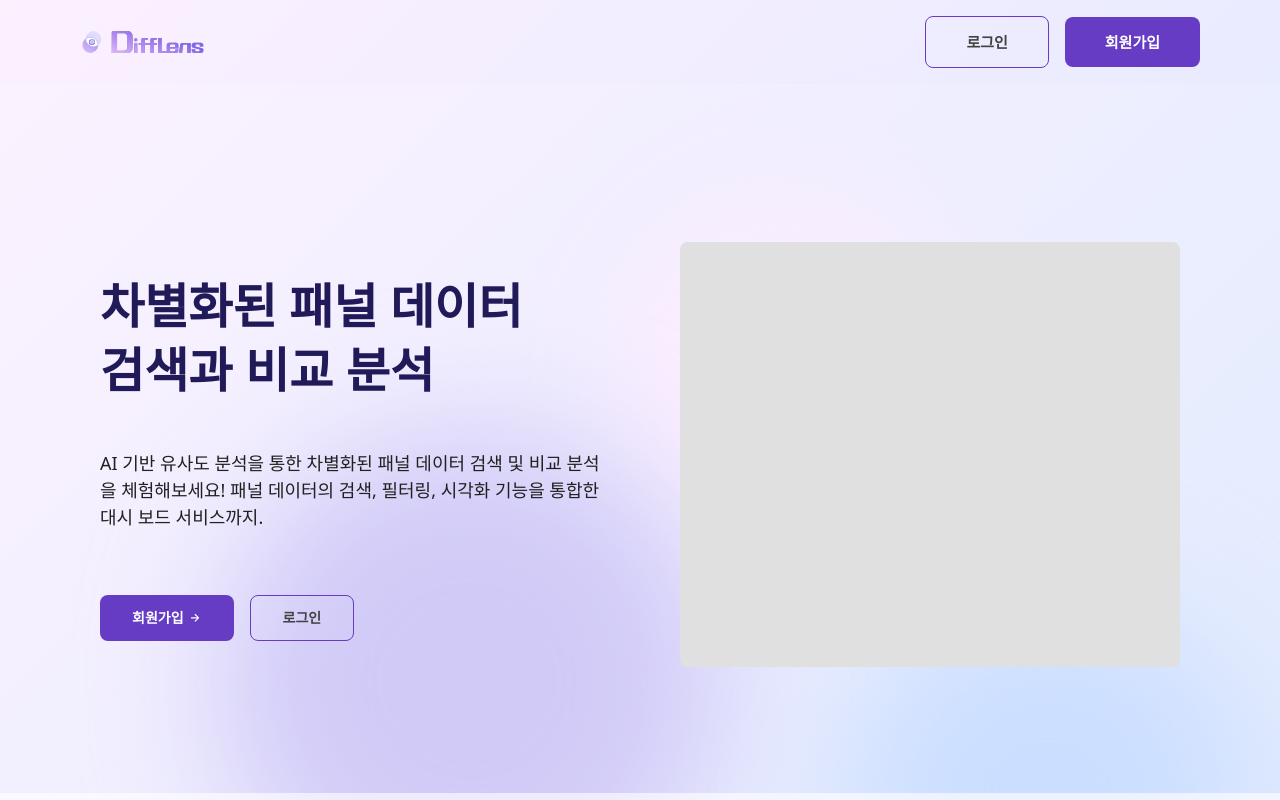
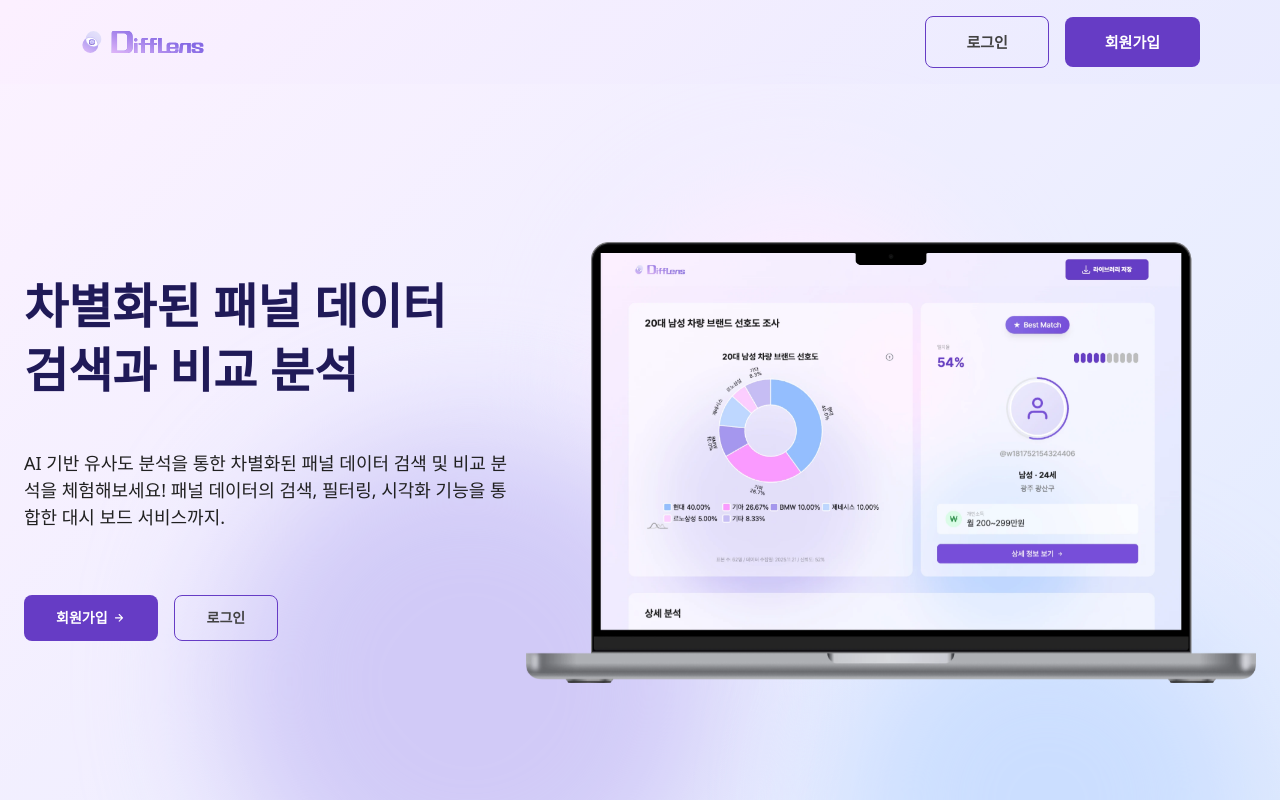
Before and after one commit to SW-DiffLens/fe, a React (Vite) app: page / in a window 1280 px wide. Shown: the top 800 px of the page. Built offline with nearby package versions, Linux system fonts and the light colour scheme; a web font is replaced by a local one.

Commit message:
[Feat/#55] 랜딩 페이지 이미지 및 애니메이션 추가 (#56)
* feat: 목업 이미지 추가

* feat: 랜딩 페이지에 이미지 추가

* style: 코드 포맷

* refact: button 컴포넌트 프로퍼티 추가

* feat: 랜딩 애니메이션 추가

```diff
--- a/src/components/button.tsx
+++ b/src/components/button.tsx
@@ -14,6 +14,8 @@ interface ButtonProps {
   bgColor?: string;
   textColor?: string;
   borderColor?: string;
+  className?: string;
+  style?: React.CSSProperties;
 }
 
 const sizeClasses = {
@@ -33,6 +35,8 @@ export default function Button({
   bgColor = "primary-700",
   textColor = "white",
   borderColor = "primary-700",
+  className = "",
+  style,
 }: ButtonProps) {
   const baseClasses = "rounded-lg disabled:cursor-not-allowed cursor-pointer";
   const sizeClass = sizeClasses[size];
@@ -45,10 +49,11 @@ export default function Button({
   const fullWidthClass = fullWidth ? "w-full" : "";
   return (
     <button
-      className={`${baseClasses} ${sizeClass} ${variantClass} ${fullWidthClass}`}
+      className={`${baseClasses} ${sizeClass} ${variantClass} ${fullWidthClass} ${className}`}
       onClick={onClick}
       disabled={disabled}
       type={type}
+      style={style}
     >
       {children}
     </button>
--- a/src/components/dashboard/individual-responses.tsx
+++ b/src/components/dashboard/individual-responses.tsx
@@ -45,7 +45,11 @@ export default function IndividualResponses({
           전체보기
         </button>
       </div>
-      <ResponseTable data={data} onPanelClick={onPanelClick} isLibrary={isLibrary} />
+      <ResponseTable
+        data={data}
+        onPanelClick={onPanelClick}
+        isLibrary={isLibrary}
+      />
       <Pagenation
         page={page}
         setPage={setPage}
--- a/src/index.css
+++ b/src/index.css
@@ -1,4 +1,5 @@
 @import "tailwindcss";
+@import "./styles/animations.css";
 
 /* Custom Scrollbar */
 .custom-scrollbar::-webkit-scrollbar {
--- a/src/pages/AllResponses.tsx
+++ b/src/pages/AllResponses.tsx
@@ -79,7 +79,11 @@ export default function AllResponses() {
             전체 응답 데이터 ({data?.page_info?.total_count || 0}명)
           </div>
         </div>
-        <ResponseTable data={data} onPanelClick={handlePanelClick} isLibrary={false} />
+        <ResponseTable
+          data={data}
+          onPanelClick={handlePanelClick}
+          isLibrary={false}
+        />
         <Pagenation
           page={page}
           setPage={setPage}
--- a/src/pages/Landing.tsx
+++ b/src/pages/Landing.tsx
@@ -4,6 +4,7 @@ import DocSearchIcon from "@/assets/icons/ic_doc_search";
 import ExportIcon from "@/assets/icons/ic_export";
 import GroupIcon from "@/assets/icons/ic_group";
 import StatusSquareIcon from "@/assets/icons/ic_status_square";
+import mockupImage from "@/assets/images/mockup.webp";
 import LogoText from "@/assets/logos/logo_text";
 import Button from "@/components/button";
 
@@ -12,21 +13,21 @@ export default function Landing() {
   return (
     <div className="flex flex-col">
       <div className="flex items-center justify-center bg-opacity-200 px-6 pt-[158px] pb-[120px]">
-        <div className="grid w-full max-w-[1080px] grid-cols-2 gap-[80px]">
-          <div className="flex flex-col gap-[64px] py-[32px]">
+        <div className="flex w-full max-w-7xl gap-4">
+          <div className="flex flex-4 flex-col gap-[64px] py-[32px]">
             <div className="flex flex-col gap-[48px]">
-              <div className="text-h2 text-primary-950">
+              <div className="animate-fade-in-left text-h2 text-primary-950 opacity-0">
                 차별화된 패널 데이터
                 <br />
                 검색과 비교 분석
               </div>
-              <div className="text-body3 text-gray-900">
+              <div className="animate-fade-in-left text-body3 text-gray-900 opacity-0 delay-200">
                 AI 기반 유사도 분석을 통한 차별화된 패널 데이터 검색 및 비교
                 분석을 체험해보세요! 패널 데이터의 검색, 필터링, 시각화 기능을
                 통합한 대시 보드 서비스까지.
               </div>
             </div>
-            <div className="flex gap-[16px]">
+            <div className="flex animate-fade-in-up gap-[16px] opacity-0 delay-400">
               <Button
                 variant="icon"
                 size="medium"
@@ -44,35 +45,47 @@ export default function Landing() {
               </Button>
             </div>
           </div>
-          <div className="h-[425px] w-full rounded-lg bg-gray-300" />
+          <div className="flex w-full flex-6 animate-fade-in-right items-center justify-center opacity-0 delay-300">
+            <img
+              src={mockupImage}
+              alt="DiffLens Mockup"
+              className="h-auto w-full max-w-md md:max-w-lg lg:max-w-[900px]"
+            />
+          </div>
         </div>
       </div>
       <div className="flex flex-col items-center gap-[64px] bg-opacity-700 px-6 py-[80px]">
-        <div className="flex items-center gap-[8px] text-black text-h2">
+        <div className="flex animate-fade-in items-center gap-[8px] text-black text-h2 opacity-0 delay-500">
           왜
           <LogoText width={177} height={46} />
           일까요?
         </div>
         <div className="flex w-full max-w-[1080px] gap-[16px]">
-          <div className="flex flex-col items-center gap-[16px] px-[16px]">
+          <div className="flex animate-fade-in-up flex-col items-center gap-[16px] px-[16px] opacity-0 delay-600">
             <StatusSquareIcon color="black" width={48} height={48} />
             <div className="text-center text-body3 text-gray-900">
               패널 데이터 검색/비교 분석 통합 대시보드 플랫폼 구축
             </div>
           </div>
-          <div className="flex flex-col items-center gap-[16px] px-[16px]">
+          <div className="flex animate-fade-in-up flex-col items-center gap-[16px] px-[16px] opacity-0 delay-700">
             <GroupIcon color="black" width={48} height={48} />
             <div className="text-center text-body3 text-gray-900">
               AI 기반 유사도 분석을 통한 관련 패널 자동 추천 시스템
             </div>
           </div>
-          <div className="flex flex-col items-center gap-[16px] px-[16px]">
+          <div
+            className="flex animate-fade-in-up flex-col items-center gap-[16px] px-[16px] opacity-0 delay-[0.8s]"
+            style={{ animationDelay: "0.8s" }}
+          >
             <ExportIcon color="black" width={48} height={48} />
             <div className="text-center text-body3 text-gray-900">
               사용자별 맞춤형 데이터 내보내기 및 집단 관리 기능
             </div>
           </div>
-          <div className="flex flex-col items-center gap-[16px] px-[16px]">
+          <div
+            className="flex animate-fade-in-up flex-col items-center gap-[16px] px-[16px] opacity-0 delay-[0.9s]"
+            style={{ animationDelay: "0.9s" }}
+          >
             <DocSearchIcon color="black" width={48} height={48} />
             <div className="text-center text-body3 text-gray-900">
               특정 라이브러리 내 사용자가 놓친 집단 특성 리포트 기능
@@ -83,6 +96,8 @@ export default function Landing() {
           variant="filled"
           size="large"
           onClick={() => navigate("/signup")}
+          className="animate-fade-in-up opacity-0 delay-[1s]"
+          style={{ animationDelay: "1s" }}
         >
           시작하기
         </Button>
--- /dev/null
+++ b/src/styles/animations.css
@@ -0,0 +1,83 @@
+@keyframes fadeInUp {
+  from {
+    opacity: 0;
+    transform: translateY(30px);
+  }
+  to {
+    opacity: 1;
+    transform: translateY(0);
+  }
+}
+
+@keyframes fadeInLeft {
+  from {
+    opacity: 0;
+    transform: translateX(-40px);
+  }
+  to {
+    opacity: 1;
+    transform: translateX(0);
+  }
+}
+
+@keyframes fadeInRight {
+  from {
+    opacity: 0;
+    transform: translateX(40px);
+  }
+  to {
+    opacity: 1;
+    transform: translateX(0);
+  }
+}
+
+@keyframes fadeIn {
+  from {
+    opacity: 0;
+  }
+  to {
+    opacity: 1;
+  }
+}
+
+.animate-fade-in-left {
+  animation: fadeInLeft 0.8s ease-out forwards;
+}
+
+.animate-fade-in-right {
+  animation: fadeInRight 0.8s ease-out forwards;
+}
+
+.animate-fade-in-up {
+  animation: fadeInUp 0.6s ease-out forwards;
+}
+
+.animate-fade-in {
+  animation: fadeIn 0.6s ease-out forwards;
+}
+
+.delay-100 {
+  animation-delay: 0.1s;
+}
+.delay-200 {
+  animation-delay: 0.2s;
+}
+.delay-300 {
+  animation-delay: 0.3s;
+}
+.delay-400 {
+  animation-delay: 0.4s;
+}
+.delay-500 {
+  animation-delay: 0.5s;
+}
+.delay-600 {
+  animation-delay: 0.6s;
+}
+.delay-700 {
+  animation-delay: 0.7s;
+}
+
+.opacity-0 {
+  opacity: 0;
+}
```
Also changed, not shown: src/assets/images/mockup.webp (added).
